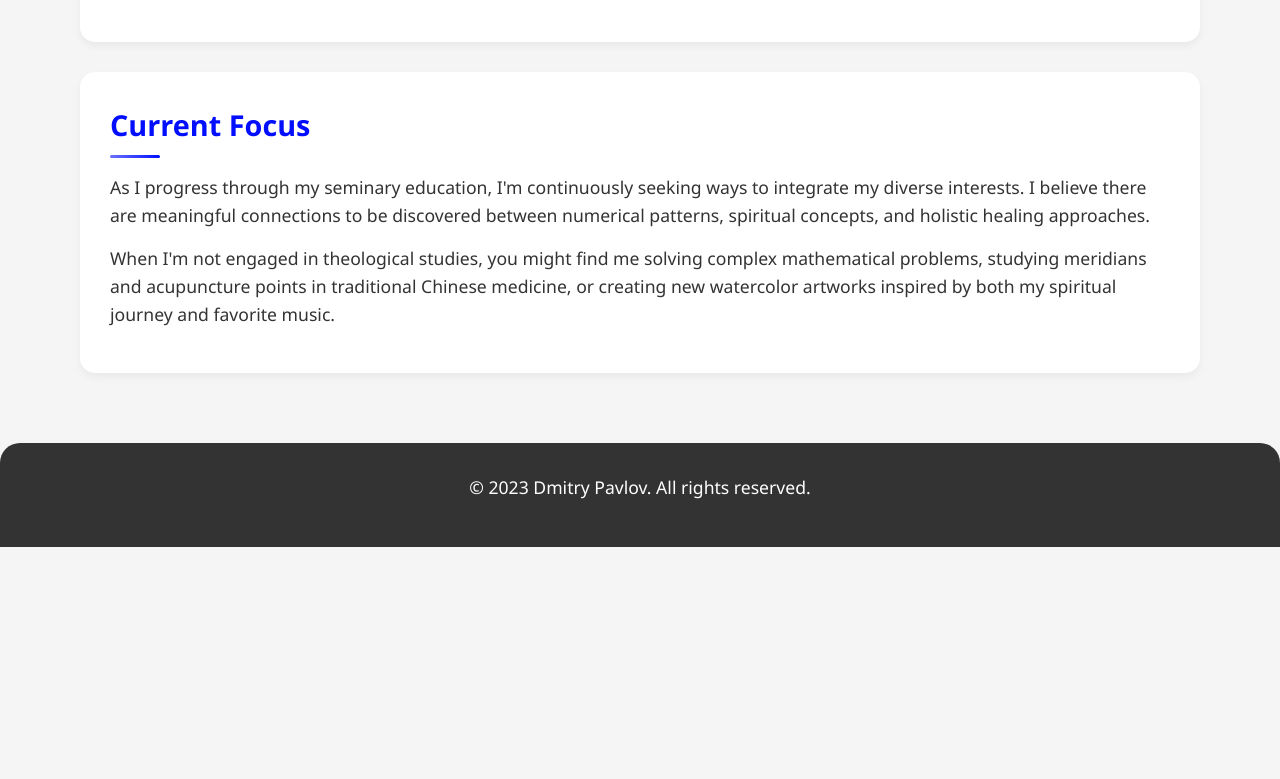
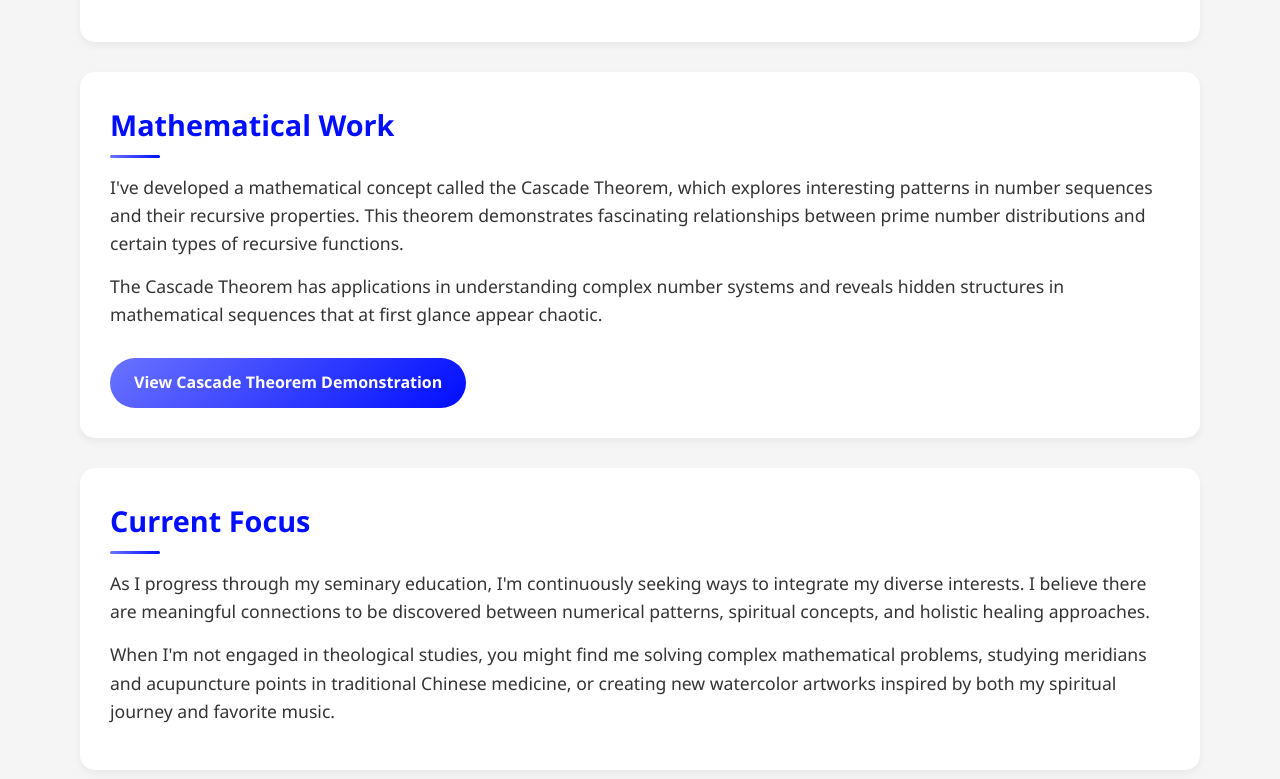
Before and after one commit to dimpablo/aboutme, a plain HTML site: page index.html in a window 1280 px wide. Shown: the part 1281-2060 px from the top of the page. Before the commit the page ends 1828 px from the top, so only its background shows below. Drawn offline with Linux system fonts and the light colour scheme.

Commit message:
Update index.html

```diff
--- a/index.html
+++ b/index.html
@@ -151,6 +151,26 @@
             font-size: 1.1rem;
         }
 
+        .btn {
+            display: inline-block;
+            background: linear-gradient(135deg, #6B73FF 0%, #000DFF 100%);
+            color: white;
+            padding: 12px 24px;
+            border-radius: 30px;
+            text-decoration: none;
+            font-weight: 600;
+            margin-top: 15px;
+            transition: transform 0.3s, box-shadow 0.3s;
+            border: none;
+            cursor: pointer;
+            font-size: 1rem;
+        }
+
+        .btn:hover {
+            transform: translateY(-2px);
+            box-shadow: 0 5px 15px rgba(0, 13, 255, 0.3);
+        }
+
         .interests {
             display: flex;
             flex-wrap: wrap;
@@ -298,6 +318,13 @@
             </section>
 
             <section class="card">
+                <h2>Mathematical Work</h2>
+                <p>I've developed a mathematical concept called the Cascade Theorem, which explores interesting patterns in number sequences and their recursive properties. This theorem demonstrates fascinating relationships between prime number distributions and certain types of recursive functions.</p>
+                <p>The Cascade Theorem has applications in understanding complex number systems and reveals hidden structures in mathematical sequences that at first glance appear chaotic.</p>
+                <a href="cascade.html" class="btn">View Cascade Theorem Demonstration</a>
+            </section>
+
+            <section class="card">
                 <h2>Current Focus</h2>
                 <p>As I progress through my seminary education, I'm continuously seeking ways to integrate my diverse interests. I believe there are meaningful connections to be discovered between numerical patterns, spiritual concepts, and holistic healing approaches.</p>
                 <p>When I'm not engaged in theological studies, you might find me solving complex mathematical problems, studying meridians and acupuncture points in traditional Chinese medicine, or creating new watercolor artworks inspired by both my spiritual journey and favorite music.</p>
```
